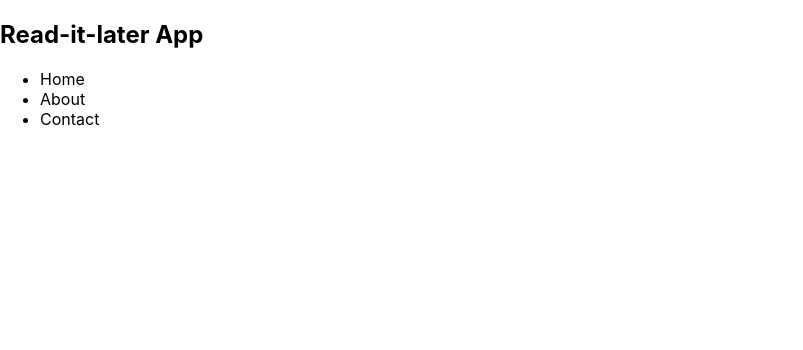
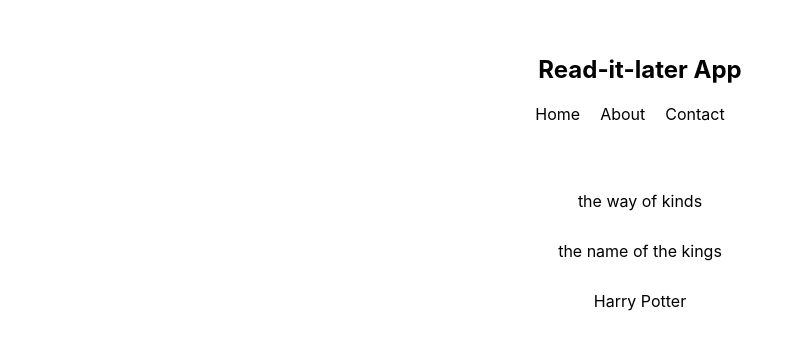
Before and after one commit to letsandeepio/read-it-later, a React (Create React App) app: page / in a window 1280 px wide. Shown: the top 350 px of the page, without its empty margins (0-803 px from the left). Built offline with nearby package versions, Linux system fonts and the light colour scheme.

Commit message:
adds styles

```diff
--- a/src/App.js
+++ b/src/App.js
@@ -1,10 +1,12 @@
 import React from 'react';
 import NavBar from './components/NavBar';
+import BookList from './components/BookList';
 
 function App() {
   return (
     <div className="App">
       <NavBar />
+      <BookList />
     </div>
   );
 }
--- /dev/null
+++ b/src/components/BookList.js
@@ -0,0 +1,15 @@
+import React, { Component } from 'react';
+
+export default class BookList extends Component {
+  render() {
+    return (
+      <div className="book-list">
+        <ul>
+          <li>the way of kinds</li>
+          <li>the name of the kings</li>
+          <li>Harry Potter</li>
+        </ul>
+      </div>
+    );
+  }
+}
--- a/src/index.css
+++ b/src/index.css
@@ -1,13 +1,41 @@
 body {
   margin: 0;
-  font-family: -apple-system, BlinkMacSystemFont, 'Segoe UI', 'Roboto', 'Oxygen',
-    'Ubuntu', 'Cantarell', 'Fira Sans', 'Droid Sans', 'Helvetica Neue',
-    sans-serif;
+  font-family: -apple-system, BlinkMacSystemFont, 'Segoe UI', 'Roboto', 'Oxygen', 'Ubuntu', 'Cantarell', 'Fira Sans', 'Droid Sans', 'Helvetica Neue', sans-serif;
   -webkit-font-smoothing: antialiased;
   -moz-osx-font-smoothing: grayscale;
 }
 
-code {
-  font-family: source-code-pro, Menlo, Monaco, Consolas, 'Courier New',
-    monospace;
+.App {
+  max-width: 400px;
+  margin: 30px auto;
+  text-align: center;
 }
+
+nav {
+  padding: 5px;
+}
+
+nav ul {
+  padding: 0;
+}
+
+nav ul li {
+  display: inline-block;
+  margin-right: 20px;
+}
+
+.book-list {
+  padding: 20px;
+  margin-bottom: 20px;
+}
+
+.book-list ul {
+  padding: 0;
+  list-style-type: none;
+}
+
+.book-list ul li {
+  padding: 10px;
+  margin: 10px auto;
+  border-radius: 10px;
+}
```
